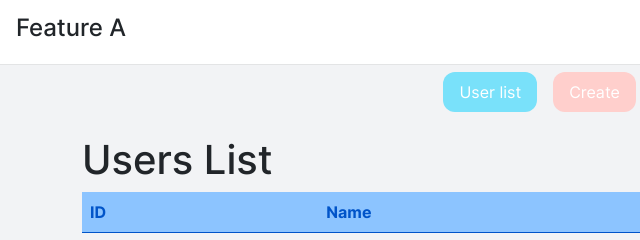
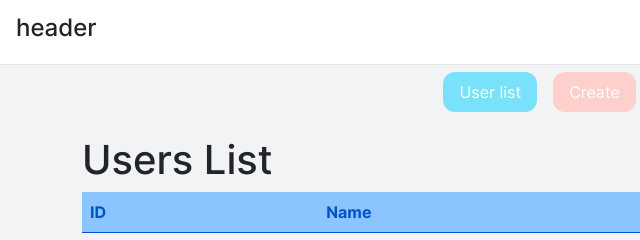
Before and after one commit to zarzarkyawzin/js-users, a website built with webpack: page index.html in a window 1280 px wide. Shown: the full height of the page, 0-640 px from the left. Built offline with nearby package versions, Linux system fonts and the light colour scheme; no server answers.

Commit message:
Revert "Merge pull request #1 from zarzarkyawzin/feat/a"
This reverts commit 23d205a7b6d96d58df1ff751403426af2ac57cd8, reversing
changes made to 96033028801330a60561923ebf738d80ca840e82.

```diff
--- a/index.html
+++ b/index.html
@@ -8,7 +8,7 @@
     </head>
     <body class="bg-s20">
         <div class="d-flex align-items-center bg-s0 header">
-            <h4>Feature A</h4>
+            <h4>header</h4>
         </div>
         <div id="app"></div>
         <div class="d-flex justify-content-center my-2">
```
